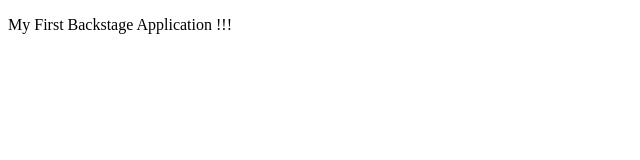
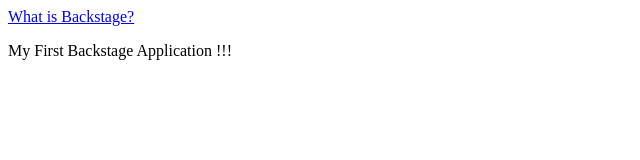
Before and after one commit to saranyavignesh2123/techdoc, a plain HTML site: page index.html in a window 1280 px wide. Shown: the whole page, without its empty margins (0-640 px from the left). Drawn offline with Linux system fonts and the light colour scheme.

Commit message:
Added href

```diff
--- a/index.html
+++ b/index.html
@@ -8,6 +8,9 @@
         <meta name="description" content="Main documentation for Backstage features and platform APIs">
  </head>
     <body>
+      <a href="Home" title="Home">
+      What is Backstage?
+    </a>
       <p>My First Backstage Application !!!</p>
   </body>
 </html>
```
